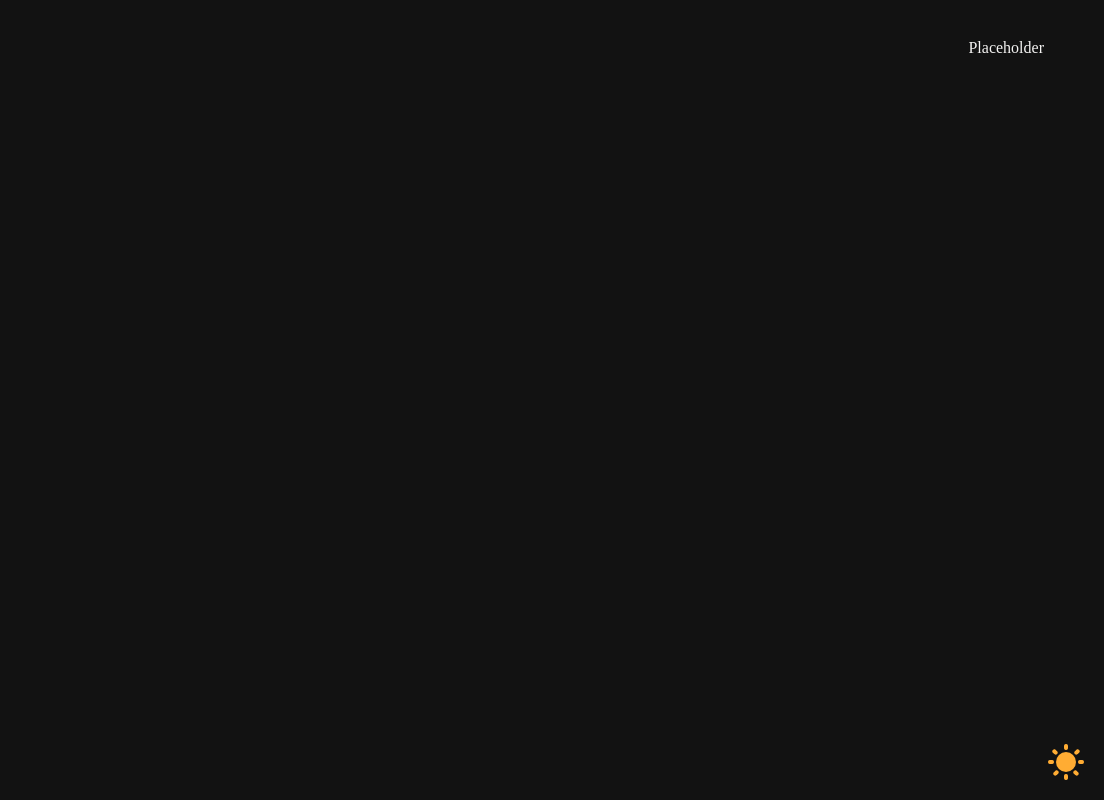
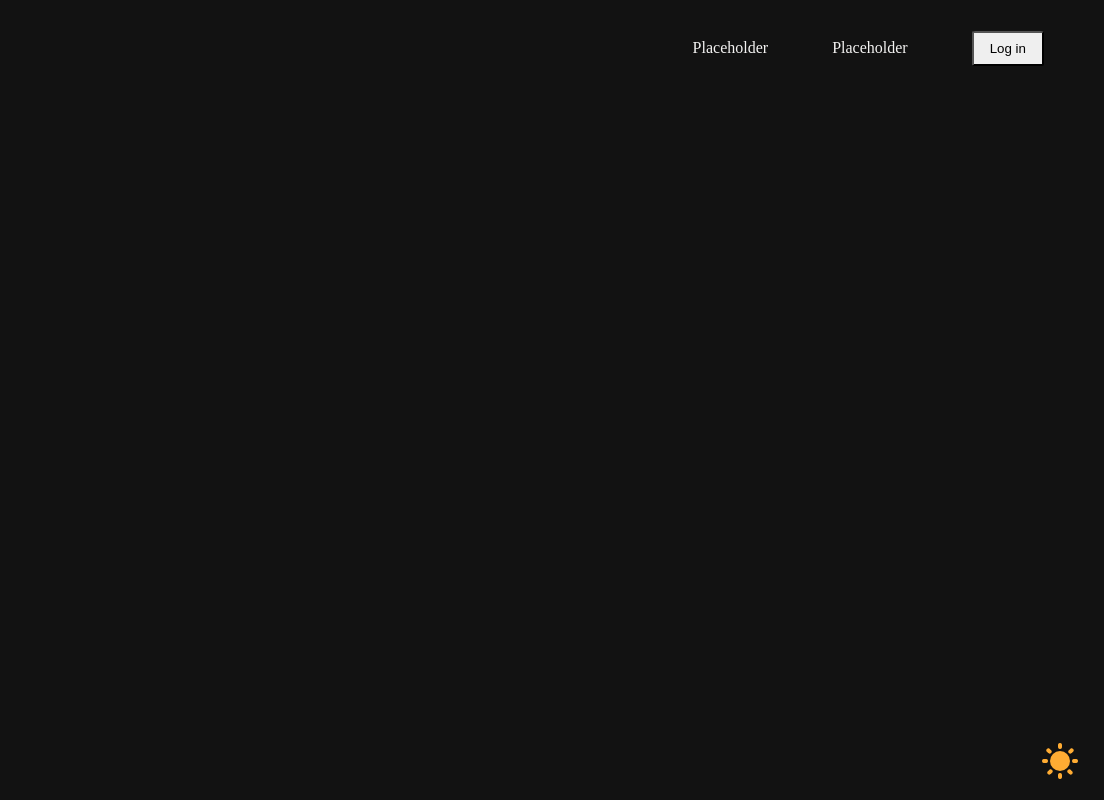
Before and after one commit to rxality/rxality.github.io, a plain HTML site: page index.html in a window 1280 px wide. Shown: the full height of the page, 176-1280 px from the left. Drawn offline with Linux system fonts and the light colour scheme.

Commit message:
Placeholder button with logic soon. Consolidated CSS.

```diff
--- a/index.html
+++ b/index.html
@@ -4,40 +4,42 @@
 <head>
 	<meta charset="utf-8">
 	<meta name="viewport" content="width=device-width, initial-scale=1">
-
 	<title>Tendō</title>
-
 	<link rel="apple-touch-icon" sizes="180x180" href="resources/images/apple-touch-icon.png">
 	<link rel="icon" type="image/png" sizes="32x32" href="resources/images/favicon-32x32.png">
 	<link rel="icon" type="image/png" sizes="16x16" href="resources/images/favicon-16x16.png">
-
 	<link rel="manifest" href="site.webmanifest">
-
-	<link rel="stylesheet" href="resources/css/toggle-theme.css">
-	<link rel="stylesheet" href="resources/css/navbar.css">
-
+	<link rel="stylesheet" href="resources/css/styles.css">
 </head>
 
 <body>
-	<div class="toggle-theme">
-		<script src="resources/js/toggle-theme.js"></script>
+	<button class="toggle-theme" aria-label="Toggle theme">
+		<script src="resources/js/toggle-theme.js" defer></script>
 		<input type="checkbox" class="checkbox" hidden>
-		<img id="toggleIcon" src="resources/css/css-images/sun-dark-theme.svg" alt="Toggle Button">
-	</div>
+		<img id="toggleIcon" src="resources/css/css-images/sun-dark-theme.svg" alt="Toggle theme">
+	</button>
 
-	<div class="navbar">
+	<nav class="navbar">
 		<div class="navbar-container">
 			<div class="navbar-logo">
 				<img id="navbarLogo" src="resources/css/css-images/logo-dark-theme.svg" alt="Tendō Logo">
 			</div>
+
 			<div class="navbar-links">
 				<ul>
 					<li><a href="#">Placeholder</a></li>
+					<li><a href="#">Placeholder</a></li>
+					<li><a href="#">
+						<button class="log-in-btn"><span>
+								Log in
+							</span>
+						</button>
+						</li>
+					</a>
 				</ul>
 			</div>
 		</div>
-	</div>
-
+	</nav>
 </body>
 
 </html>
--- a/resources/css/navbar.css
+++ b/resources/css/styles.css
@@ -1,3 +1,34 @@
+/* Theme Toggle CSS */
+
+body {
+    background-color: #121212;
+    background-attachment: fixed;
+    background-size: cover;
+}
+
+body.light-theme {
+    background-color: #F4F3F2;
+}
+
+.toggle-theme {
+    position: fixed;
+    bottom: 20px;
+    right: 20px;
+    z-index: 1000;
+    border-radius: 50%;
+    background-color: transparent;
+    border: none;
+}
+
+.toggle-theme img {
+    display: block;
+    width: 36px;
+    height: auto;
+    cursor: pointer;
+}
+
+/* Navbar CSS */
+
 .navbar-container {
     display: flex;
     align-items: center;
@@ -32,8 +63,14 @@
     color: #F4F3F2;
 }
 
-
 .light-theme .navbar-links a {
     text-decoration: none;
     color: #121212;
 }
+
+/* Log In Button CSS */
+
+.log-in-btn {
+    padding: 8px 16px;
+    border-radius: 5%;
+}
--- a/resources/css/toggle-theme.css
+++ /dev/null
@@ -1,24 +0,0 @@
-body {
-    background-color: #121212;
-    background-attachment: fixed;
-    background-size: cover;
-}
-
-body.light-theme {
-    background-color: #F4F3F2;
-}
-
-.toggle-theme {
-    position: fixed;
-    bottom: 20px;
-    right: 20px;
-    z-index: 1000;
-
-}
-
-.toggle-theme img {
-    display: block;
-    width: 36px;
-    height: auto;
-    cursor: pointer;
-}
--- a/resources/js/toggle-theme.js
+++ b/resources/js/toggle-theme.js
@@ -1,8 +1,30 @@
+const body = document.body;
+const toggleIcon = document.getElementById('toggleIcon');
+const navbarLogo = document.getElementById('navbarLogo');
+const toggleThemeButton = document.querySelector('.toggle-theme');
+
+const themeConfig = {
+    light: {
+        bodyClass: 'light-theme',
+        toggleIconSrc: 'resources/css/css-images/moon-light-theme.svg',
+        navbarLogoSrc: 'resources/css/css-images/logo-light-theme.svg',
+        ariaLabel: 'Switch to dark theme'
+    },
+    dark: {
+        bodyClass: 'dark-theme',
+        toggleIconSrc: 'resources/css/css-images/sun-dark-theme.svg',
+        navbarLogoSrc: 'resources/css/css-images/logo-dark-theme.svg',
+        ariaLabel: 'Switch to light theme'
+    }
+};
+
 function updateTheme(isLightTheme) {
-    document.body.classList.toggle('light-theme', isLightTheme);
-    document.body.classList.toggle('dark-theme', !isLightTheme);
-    document.getElementById('toggleIcon').src = isLightTheme ? 'resources/css/css-images/moon-light-theme.svg' : 'resources/css/css-images/sun-dark-theme.svg';
-    document.getElementById('navbarLogo').src = isLightTheme ? 'resources/css/css-images/logo-light-theme.svg' : 'resources/css/css-images/logo-dark-theme.svg';
+    const theme = isLightTheme ? themeConfig.light : themeConfig.dark;
+    body.classList.add(theme.bodyClass);
+    body.classList.remove(isLightTheme ? themeConfig.dark.bodyClass : themeConfig.light.bodyClass);
+    toggleIcon.src = theme.toggleIconSrc;
+    navbarLogo.src = theme.navbarLogoSrc;
+    toggleThemeButton.setAttribute('aria-label', theme.ariaLabel);
     localStorage.setItem('isLightTheme', isLightTheme.toString());
 }
 
@@ -10,7 +32,7 @@ let isLightTheme = localStorage.getItem('isLightTheme') === 'true';
 
 document.addEventListener('DOMContentLoaded', () => updateTheme(isLightTheme));
 
-document.querySelector('.toggle-theme').addEventListener('click', () => {
+toggleThemeButton.addEventListener('click', () => {
     isLightTheme = !isLightTheme;
     updateTheme(isLightTheme);
 });
```
Also changed, not shown: site.webmanifest.
